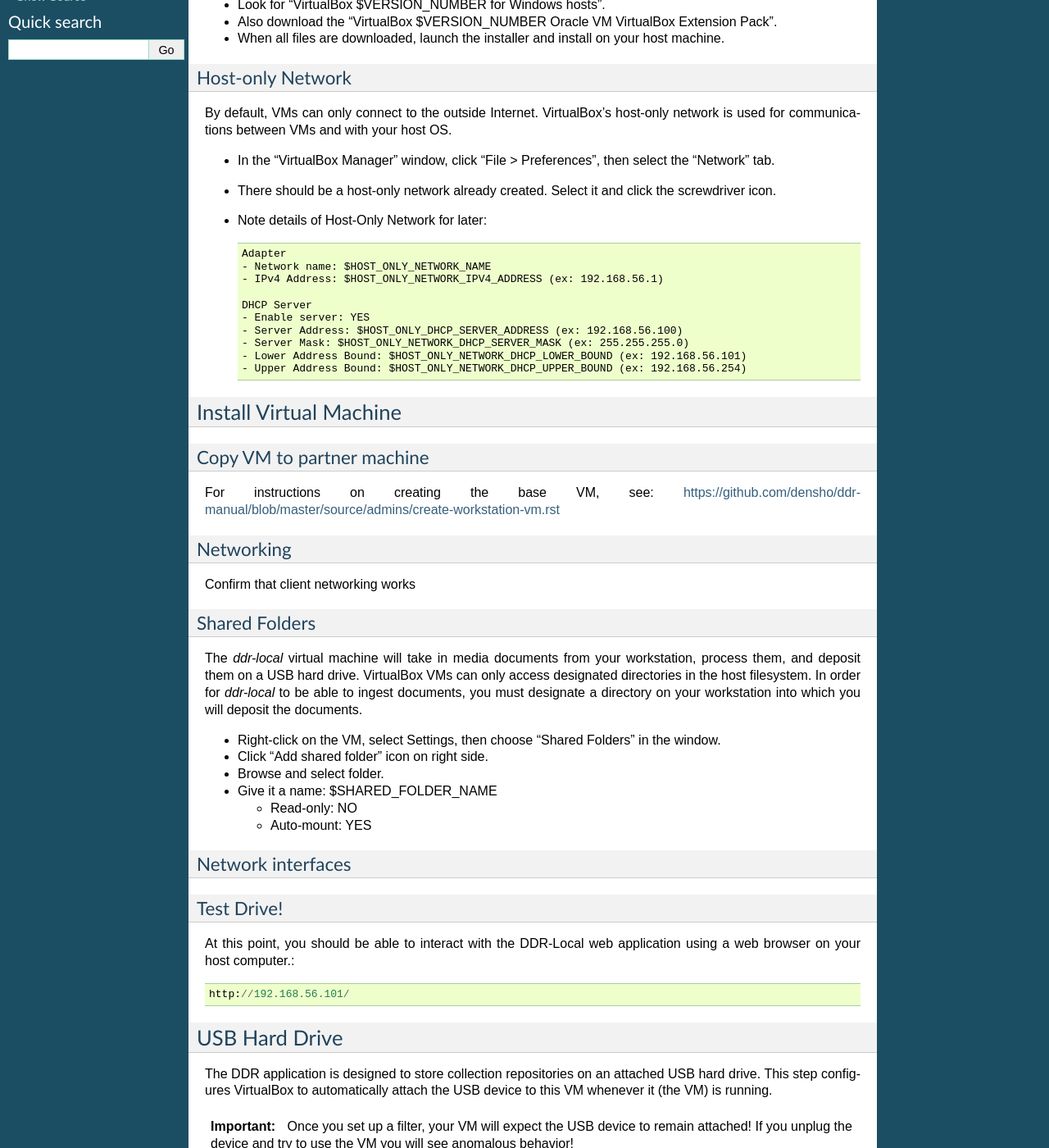
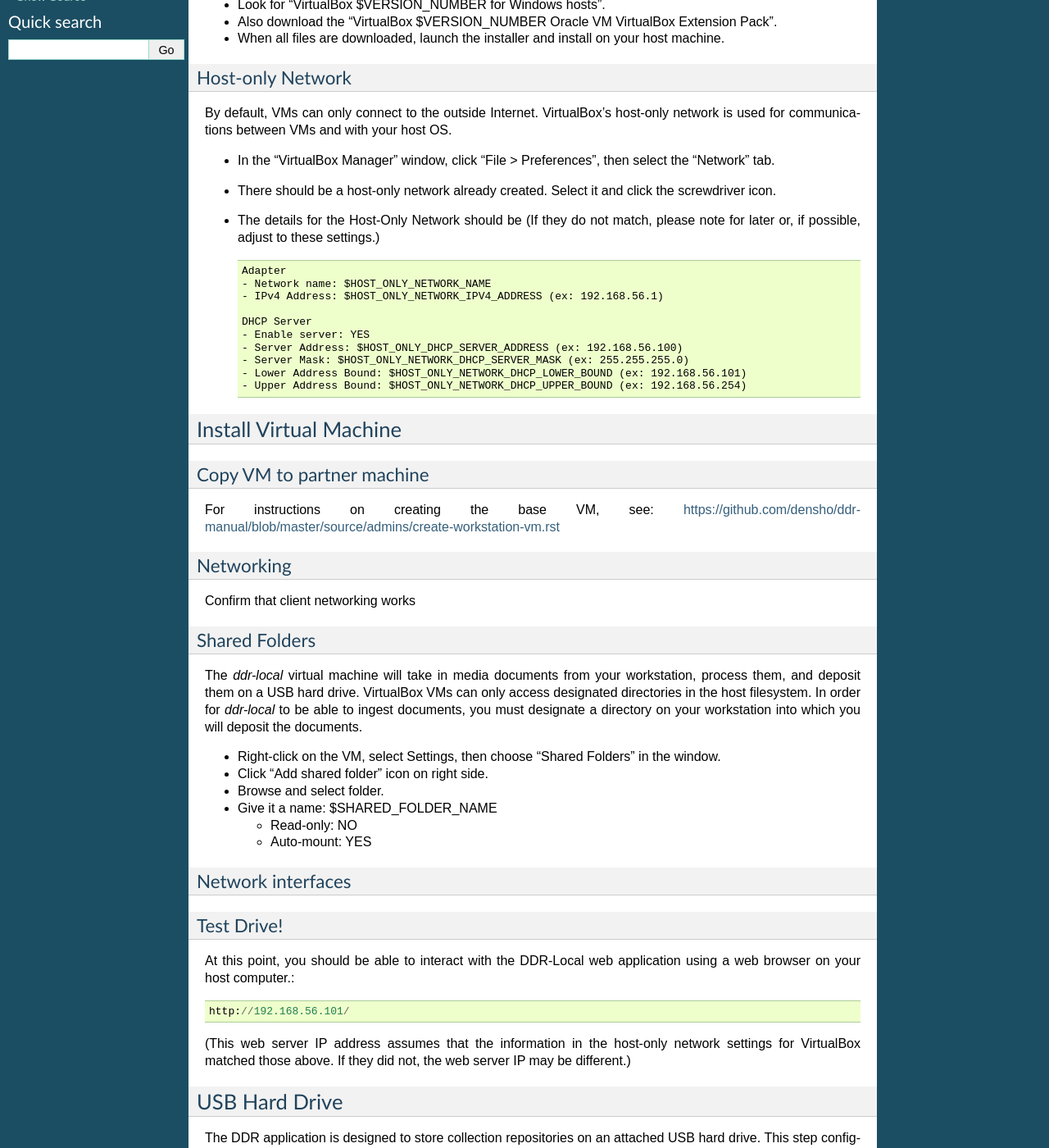
Before and after one commit to denshoproject/ddr-manual, a Sphinx documentation site: the page built from source/admins/setup-workstation.rst, in a window 1280 px wide and 1400 px high, scrolled down 460 px. Shown: the whole window at 82% size. Built offline with Sphinx 7.4.7, drawn with Linux system fonts in a browser that asks for light colours; pages that are not in the unit, such as notebooks, are missing from menus.

Commit message:
Update setup-workstation.rst
Added info about host-only network settings and default web server IP

```diff
--- a/source/admins/setup-workstation.rst
+++ b/source/admins/setup-workstation.rst
@@ -38,7 +38,7 @@
 
 - In the "VirtualBox Manager" window, click "File > Preferences", then select the "Network" tab.
 - There should be a host-only network already created. Select it and click the screwdriver icon.
-- Note details of Host-Only Network for later::
+- The details for the Host-Only Network should be (If they do not match, please note for later or, if possible, adjust to these settings.) ::
 
     Adapter
     - Network name: $HOST_ONLY_NETWORK_NAME
@@ -100,6 +100,7 @@
 
     http://192.168.56.101/
 
+(This web server IP address assumes that the information in the host-only network settings for VirtualBox matched those above. If they did not, the web server IP may be different.)
 
 
 USB Hard Drive
```
